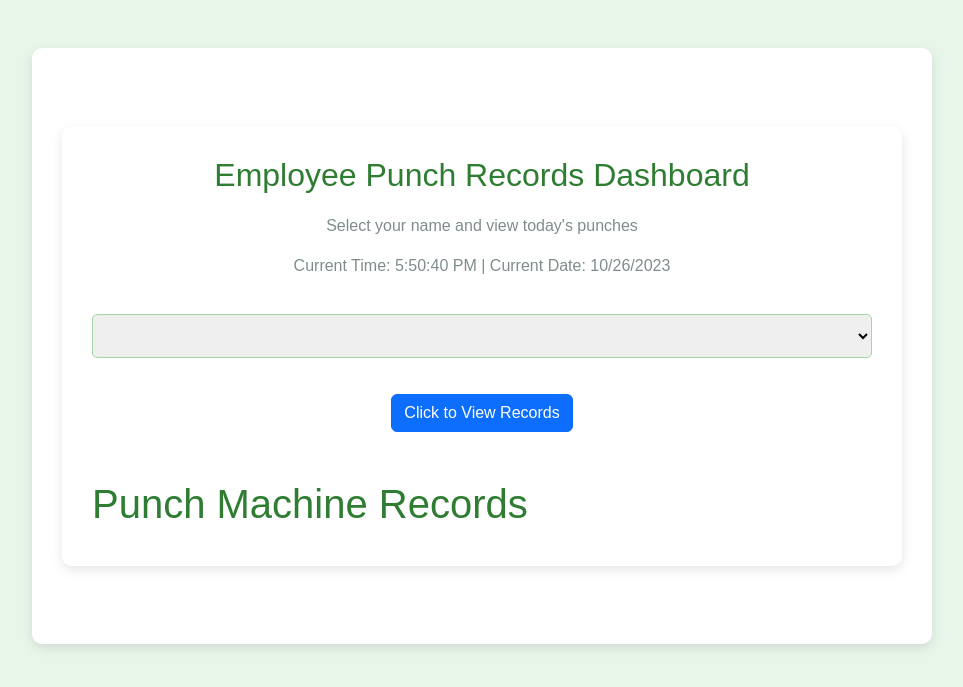
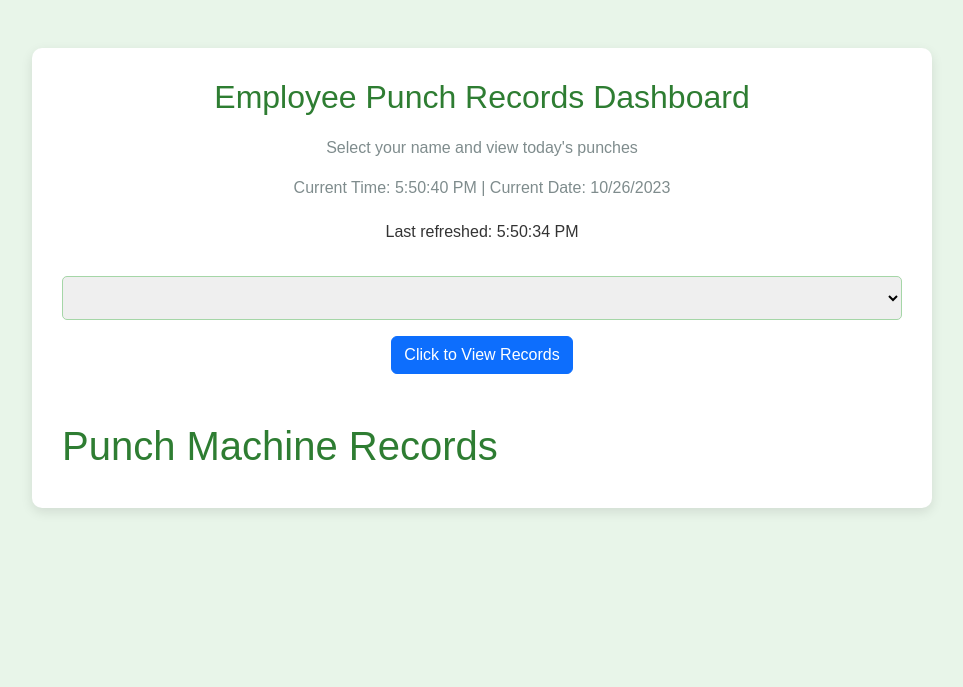
Before and after one commit to maxheva/maxheva.github.io, a Flask app: page / in a window 1280 px wide. Shown: the top 687 px of the page, without its empty margins (158-1121 px from the left). Run offline with Flask 3, Linux system fonts and the light colour scheme; data that the repository does not hold is empty; some libraries are stand-ins or nearby versions.

Commit message:
last refreshed feature

```diff
--- a/static/js/script.js
+++ b/static/js/script.js
@@ -1,6 +1,7 @@
 document.addEventListener("DOMContentLoaded", function() {
     populateEmployeeDropdown();
     updateCurrentTimeDate();
+    updateLastRefreshedTime();
     setInterval(updateCurrentTimeDate, 1000);  // Update current time and date every second
 });
 
@@ -106,7 +107,6 @@ function adjustTimeForDisplay(time) {
     };
 }
 
-
 function updateCurrentTimeDate() {
     const currentTimeDateElement = document.getElementById('current-time-date');
     if (currentTimeDateElement) {
@@ -114,3 +114,16 @@ function updateCurrentTimeDate() {
         currentTimeDateElement.textContent = `Current Time: ${now.toLocaleTimeString()} | Current Date: ${now.toLocaleDateString()}`;
     }
 }
+
+function updateLastRefreshedTime() {
+    // Set the current time as the last refreshed time
+    const now = new Date();
+    document.getElementById('last-refreshed').textContent = now.toLocaleTimeString();
+
+    // Update the time elapsed every second
+    //let secondsElapsed = 0;
+    //setInterval(() => {
+       // secondsElapsed += 1;
+        //document.getElementById('time-elapsed').textContent = secondsElapsed;
+    //}, 1000);
+}
--- a/templates/index.html
+++ b/templates/index.html
@@ -10,20 +10,17 @@
 </head>
 <body>
     <div class="container my-5">
-    <div class="container my-5">
         <div class="text-center mb-5">
             <h2>Employee Punch Records Dashboard</h2>
             <p class="text-muted">Select your name and view today's punches</p>
             <p id="current-time-date"></p>
-
-            <!-- Select dropdown for employee names -->
-<select id="employeeDropdown" class="my-3">
-    <!-- Options will be dynamically added here -->
-</select>
-<h2> </h2>
-<button id="viewRecordsBtn" class="btn btn-primary">Click to View Records</button>
-
+            <p>Last refreshed: <span id="last-refreshed"></span></p>
+            <!-- <p>Time since last refresh: <span id="time-elapsed">0</span> seconds</p>
+            Select dropdown for employee names -->
+            <select id="employeeDropdown" class="my-3">
+                <!-- Options will be dynamically added here -->
             </select>
+            <button id="viewRecordsBtn" class="btn btn-primary">Click to View Records</button>
         </div>
         <div class="row">
             <div class="col-md-12">
```
